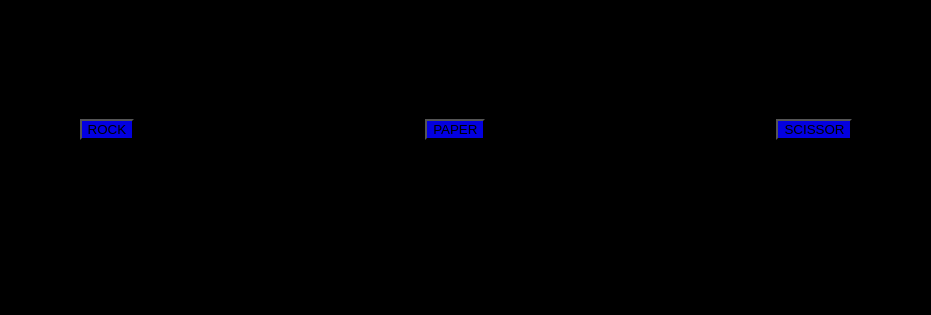
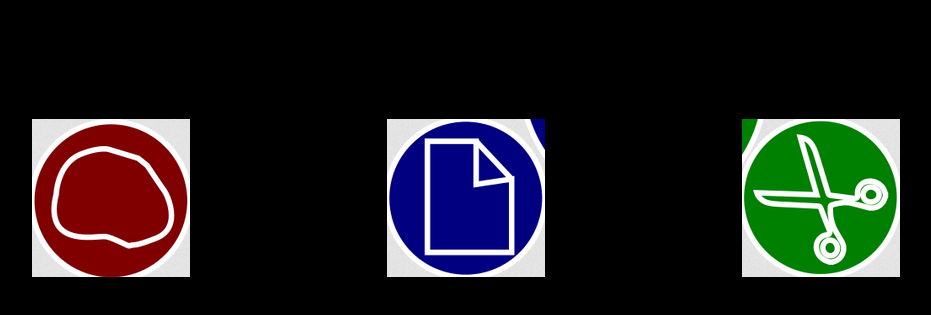
Before and after one commit to BH3Techs/Rock-Papers-and-Scissors, a plain HTML site: page index.html in a window 1280 px wide. Shown: the part 69-384 px from the top of the page, without its empty margins (174-1105 px from the left). Drawn offline with Linux system fonts and the light colour scheme.

Commit message:
changed buttons to images

```diff
--- a/index.html
+++ b/index.html
@@ -10,9 +10,12 @@
 <body>
     <h1>Rock, Paper and Scissor</h1>
     <div class="rps">
-        <button id="ROCK">ROCK</button>
+        <img class="items" src="./images/stone.png" alt="ROCK" srcset="">
+        <img class="items" src="./images/papr.png" alt="PAPER" srcset="">
+        <img class="items" src="./images/scr.png" alt="SCISSOR" srcset="">
+        <!-- <button id="ROCK">ROCK</button>
         <button id="PAPER">PAPER</button>
-        <button id="SCISSOR">SCISSOR</button>
+        <button id="SCISSOR">SCISSOR</button> -->
 
     </div>
 
--- a/js/script.js
+++ b/js/script.js
@@ -89,7 +89,7 @@ function playRound(playerSelection, computerSelection){
 //     }
 // }
 const body = document.querySelector('body');
-const buttons = document.querySelectorAll('button');
+const buttons = document.querySelectorAll('.items');
 const results = document.querySelector('.results');
 const vs = document.querySelector('.vs');
 const playerLabel = document.createElement('label');
```
